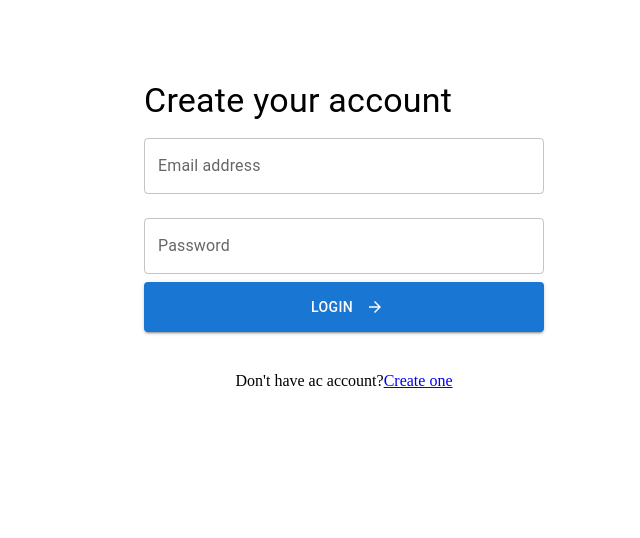
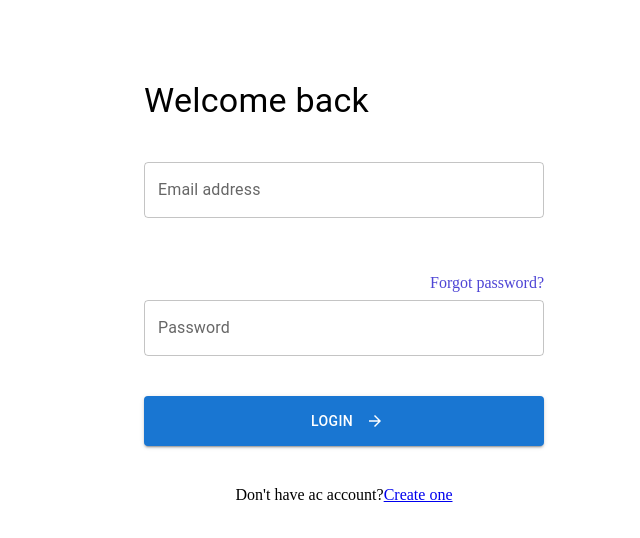
Before and after one commit to Amrmhani/final-react-pro, a React (Vite) app: page /login in a window 1280 px wide. Shown: the top 538 px of the page, without its empty margins (640-1280 px from the left). Built offline with nearby package versions, Linux system fonts and the light colour scheme; the HTML template or start-up script is replaced by a standard one.

Commit message:
Add forgot password link to login page

```diff
--- a/src/App.jsx
+++ b/src/App.jsx
@@ -2,6 +2,7 @@
 import { BrowserRouter, Routes, Route, Navigate } from "react-router";
  import Login from "./assets/LogIn/Login";
 import Register from "./assets/Register/Register";
+import ForgotPassword from "./assets/forgotPassword/ForgotPassword";
 
 function App() {
   return (
@@ -11,6 +12,7 @@ function App() {
 
         <Route path="/register" element={<Register />} />
         <Route path="/login" element={<Login />} />
+        <Route path="/forgotpassword" element={<ForgotPassword />} />
       </Routes>
     </BrowserRouter>
   );
--- a/src/assets/LogIn/Login.jsx
+++ b/src/assets/LogIn/Login.jsx
@@ -46,9 +46,9 @@ export default function Register() {
             mt: 10, ml: "auto",
             mr: 8, height: 805, width: 448
         }}>
-            <Box>
+            <Box sx={{mb:5}}>
                 <Typography component="h1" variant="h4">
-                    Create your account
+                Welcome back
                 </Typography>
             </Box>
 
@@ -59,18 +59,21 @@ export default function Register() {
                 <TextField
                     label="Email address"
                     fullWidth
-                    margin="normal"
                     {...register('email')}
                     error={errors.email}
                     helperText={errors.email?.message}
 
                 />
+                <Box sx={{display:"flex",justifyContent:"flex-end",mt:7,mb:1}}  >
+                  <RouterLink to={"/forgotpassword"} style={{color:"#4E45D5",textDecoration:"none"}}>
+                      Forgot password?
 
+                  </RouterLink>
+                </Box>
                 <TextField
                     label="Password"
                     type="password"
                     fullWidth
-                    margin="normal"
                     {...register("password")}
                     error={errors.password}
                     helperText={errors.password?.message}
@@ -81,7 +84,7 @@ export default function Register() {
                     type="submit"
                     variant="contained"
                     fullWidth
-                    sx={{ height: 50, gap: 1 }}
+                    sx={{ height: 50, gap: 1,mt:5 }}
                     endIcon={
                         <img src={Icon} alt="Icon" width="12" height="12" />
                     }
--- /dev/null
+++ b/src/assets/forgotPassword/ForgotPassword.jsx
@@ -0,0 +1,7 @@
+export default function ForgotPassword() {
+  return (
+    <div>
+      <h1>Forgot Password</h1>
+    </div>
+  );
+}
```
